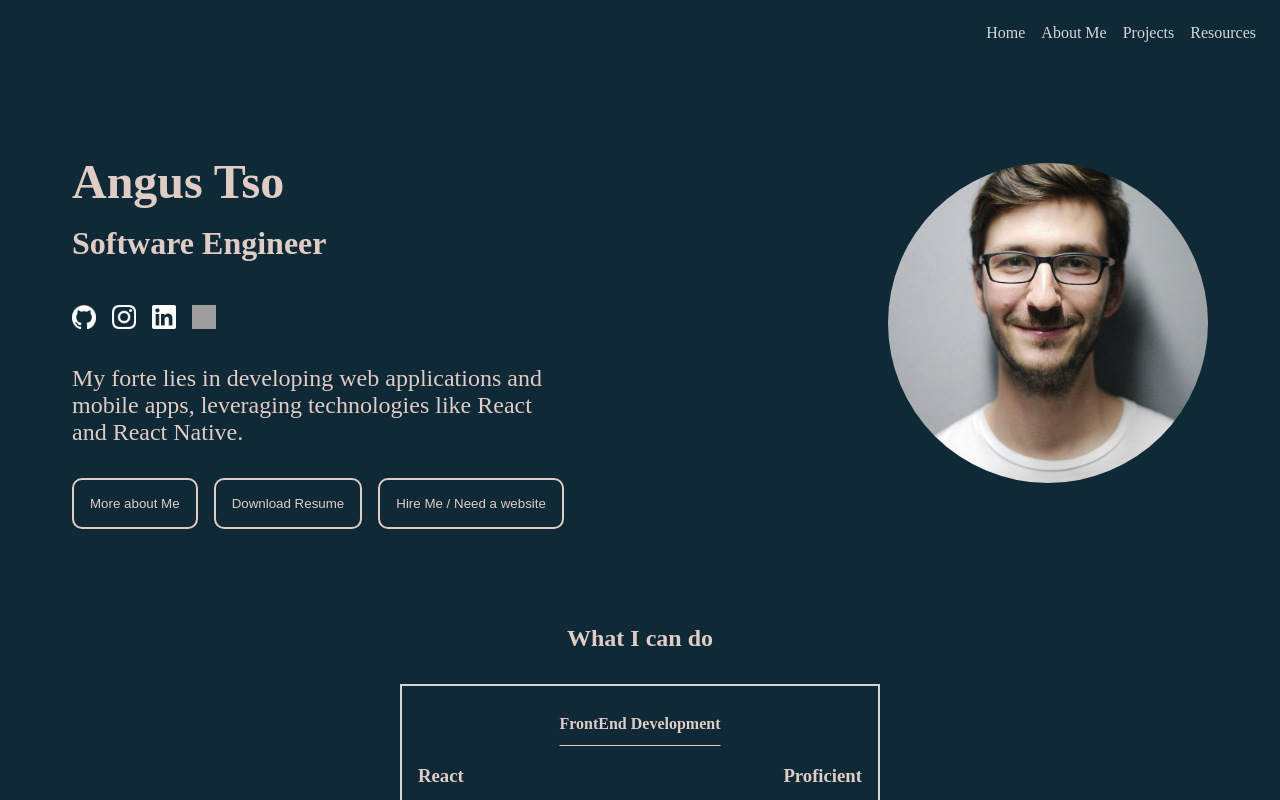
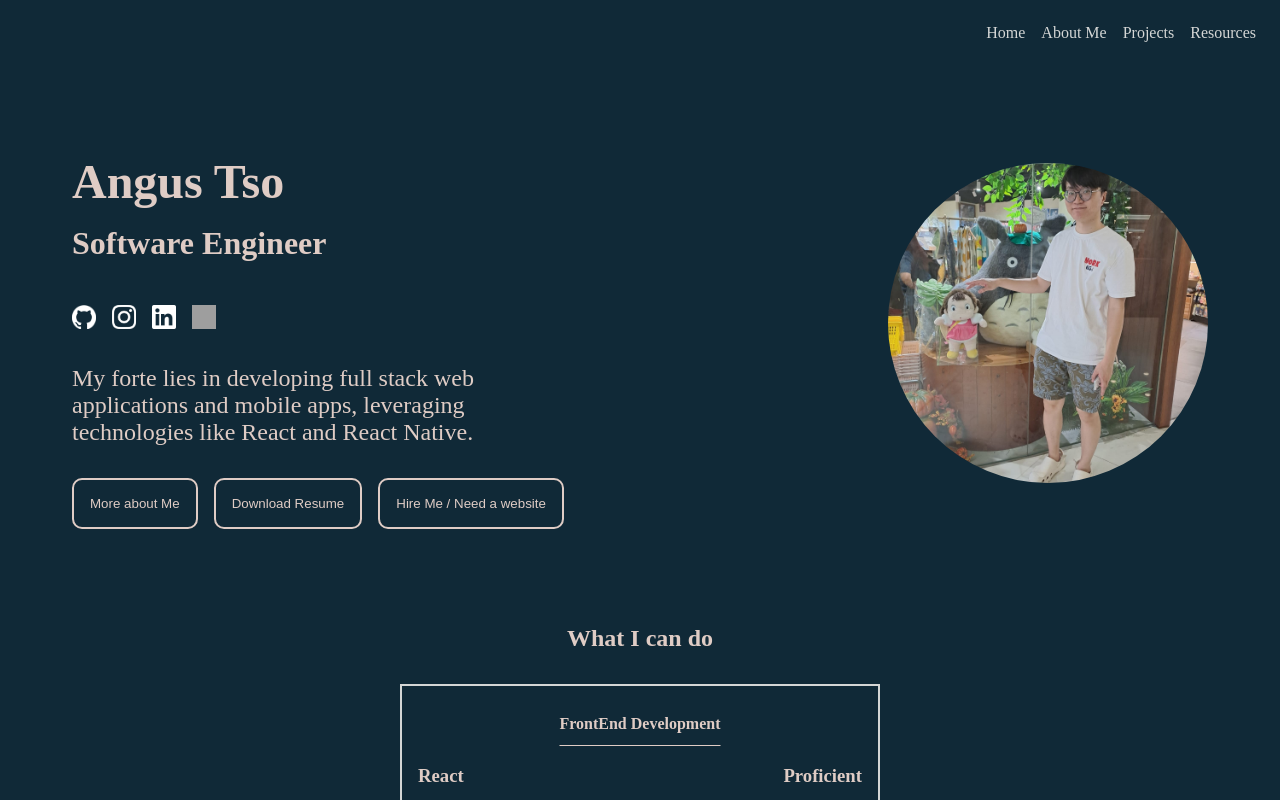
Before and after one commit to AngusTso/AngusTso.github.io, a React (Vite) app in the folder AngusTsoProfolio/: page / in a window 1280 px wide. Shown: the top 800 px of the page. Built offline with nearby package versions, Linux system fonts and the light colour scheme; grey boxes are pictures that could not be loaded.

Commit message:
Update photo

```diff
--- a/AngusTsoProfolio/src/screen/Home.jsx
+++ b/AngusTsoProfolio/src/screen/Home.jsx
@@ -1,6 +1,6 @@
 import React, { useState } from "react";
 import styles from "./Home.module.css";
-import Profile from "../assets/Profile.jpg";
+import Profile from "../assets/Profile.jpeg";
 import { useNavigate } from "react-router-dom";
 import SocialLink from "../component/SocialLink";
 import SkillCard from "../component/SkillCard";
@@ -32,8 +32,8 @@ const Home = () => {
           <h4>Software Engineer</h4>
           <SocialLink />
           <p>
-            My forte lies in developing web applications and mobile apps,
-            leveraging technologies like React and React Native.
+            My forte lies in developing full stack web applications and mobile
+            apps, leveraging technologies like React and React Native.
           </p>
           <button onClick={() => navigate("/aboutMe")}>More about Me</button>
           <button onClick={handleDownload}>Download Resume</button>
```
Also changed, not shown: AngusTsoProfolio/src/assets/Profile.jpeg (added), AngusTsoProfolio/src/assets/Profile.jpg (deleted).
